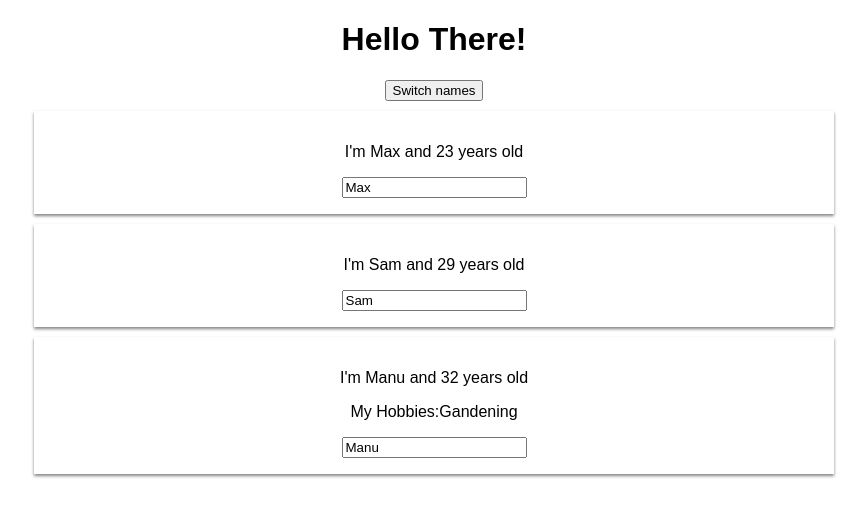
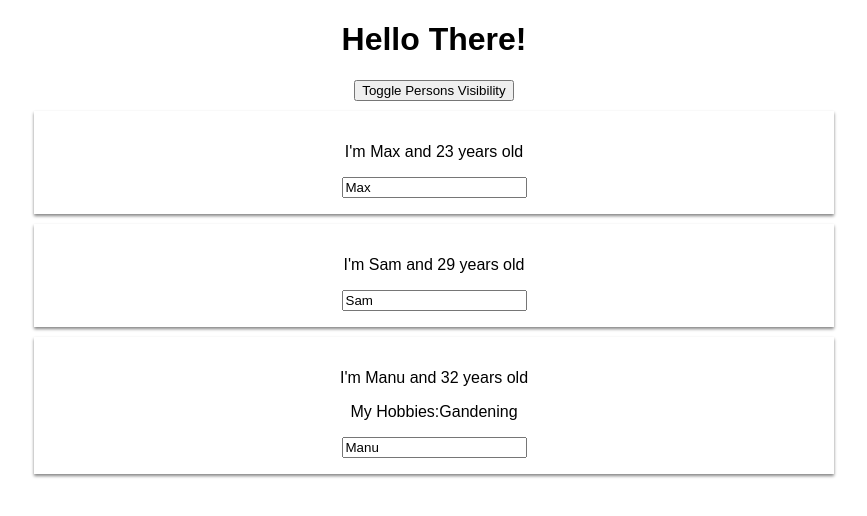
Before and after one commit to siamislam1603/React-Complete-Guide, a React (Create React App) app: page / in a window 1280 px wide. Shown: the top 516 px of the page, without its empty margins (206-1073 px from the left). Built offline with nearby package versions, Linux system fonts and the light colour scheme.

Commit message:
Rendering content conditionally

```diff
--- a/src/App.js
+++ b/src/App.js
@@ -7,7 +7,8 @@ class App extends Component {
       {name:'Max',age:23},
       {name:'Sam',age:29},
       {name:'Manu',age:32}
-    ]
+    ],
+    personVisibility:true
   }
   switchNameHandler=(newName)=>{
     this.setState({
@@ -27,11 +28,15 @@ class App extends Component {
       ]
     });
   }
+  togglePersonVisiblity=()=>{
+    this.setState({personVisibility: !this.state.personVisibility});
+  }
   render() {
     return (
       <div className="App">
         <h1>Hello There!</h1>
-        <button onClick={()=>this.switchNameHandler('Maximilian')}>Switch names</button>
+        <button onClick={this.togglePersonVisiblity}>Toggle Persons Visibility</button>
+        {this.state.personVisibility===true?<div>
           <Person name={this.state.persons[0].name} age={this.state.persons[0].age} />
           <Person
           name={this.state.persons[1].name}
@@ -39,6 +44,8 @@ class App extends Component {
           click={this.switchNameHandler.bind(this,'Maxi')}
           changed={this.nameChangedHandler} />
           <Person name={this.state.persons[2].name} age={this.state.persons[2].age}>My Hobbies:Gandening</Person>
+        </div>: null
+        }
       </div>
     );
   }
```
Lines whose indentation alone changed are shown as unchanged.
